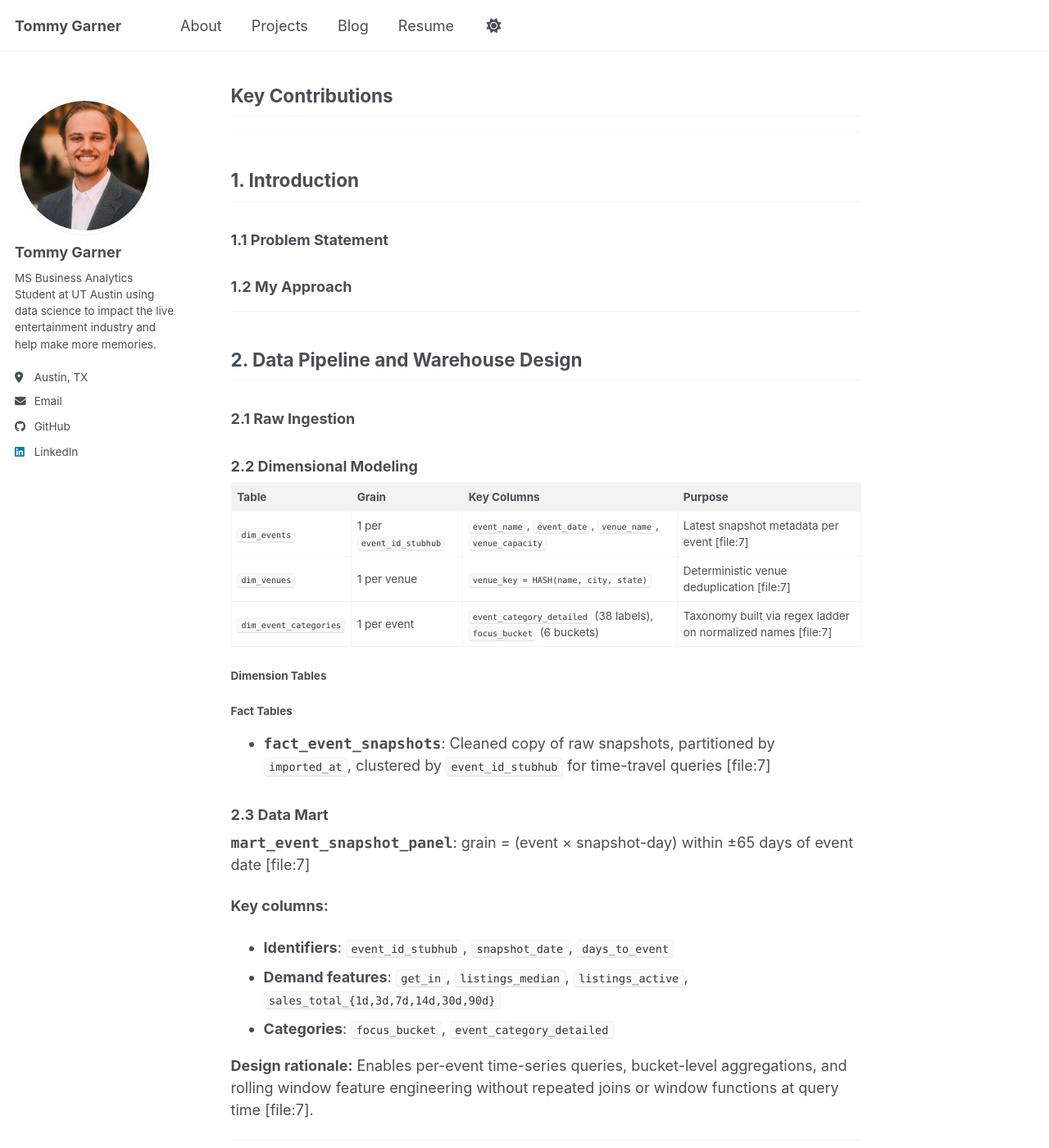
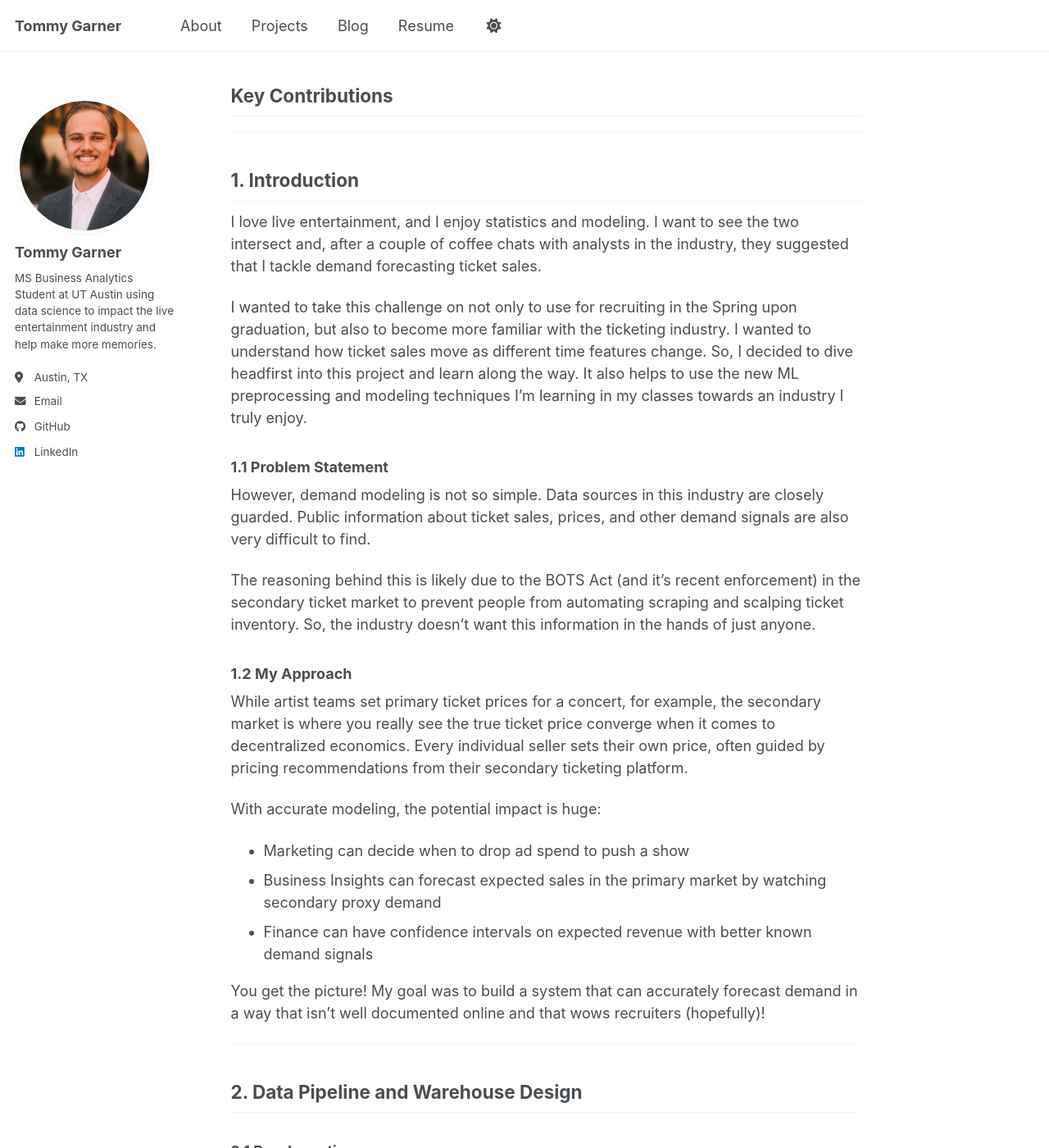
Before and after one commit to tommygarner/tommygarner.github.io, a Jekyll site: the page built from _posts/2025-12-21-seatdata-io.md, in a window 1280 px wide and 1400 px high, scrolled down 277 px. Shown: the whole window at 82% size. Built offline with Jekyll 4.4.1, drawn with Linux system fonts in a browser that asks for light colours; a script bundle is joined from its source files by our own code; library files that are not in the unit come from our copies; some of the changed text lies outside the part shown.

Commit message:
Enhance demand forecasting project overview
Added an introduction and problem statement for demand forecasting in ticket sales, outlining the challenges and my approach to modeling demand.

```diff
--- a/_posts/2025-12-18-seatdata-io.md
+++ b/_posts/2025-12-21-seatdata-io.md
@@ -17,7 +17,7 @@ tags:
   - python
   - sql
   - tensorflow
-excerpt: "How market-specific models reduce RMSE from 93 to 19-43 tickets by learning within isolated focus buckets."
+excerpt: "How segmentation can outperform generalization in prediction machine learning while understanding price-elasticity differences and market-specific secondary ticket transaction patterns."
 ---
 
 ## Abstract
@@ -27,10 +27,24 @@ excerpt: "How market-specific models reduce RMSE from 93 to 19-43 tickets by lea
 ---
 
 ## 1. Introduction
+I love live entertainment, and I enjoy statistics and modeling. I want to see the two intersect and, after a couple of coffee chats with analysts in the industry, they suggested that I tackle demand forecasting ticket sales.
+
+I wanted to take this challenge on not only to use for recruiting in the Spring upon graduation, but also to become more familiar with the ticketing industry. I wanted to understand how ticket sales move as different time features change. So, I decided to dive headfirst into this project and learn along the way. It also helps to use the new ML preprocessing and modeling techniques I'm learning in my classes towards an industry I truly enjoy.
 
 ### 1.1 Problem Statement
+However, demand modeling is not so simple. Data sources in this industry are closely guarded. Public information about ticket sales, prices, and other demand signals are also very difficult to find.
+
+The reasoning behind this is likely due to the BOTS Act (and it's recent enforcement) in the secondary ticket market to prevent people from automating scraping and scalping ticket inventory. So, the industry doesn't want this information in the hands of just anyone.
 
 ### 1.2 My Approach
+While artist teams set primary ticket prices for a concert, for example, the secondary market is where you really see the true ticket price converge when it comes to decentralized economics. Every individual seller sets their own price, often guided by pricing recommendations from their secondary ticketing platform.
+
+With accurate modeling, the potential impact is huge:
+* Marketing can decide when to drop ad spend to push a show
+* Business Insights can forecast expected sales in the primary market by watching secondary proxy demand
+* Finance can have confidence intervals on expected revenue with better known demand signals
+
+You get the picture! My goal was to build a system that can accurately forecast demand in a way that isn't well documented online and that wows recruiters (hopefully)!
 
 ---
 
```
Also changed, not shown: other parts of _posts/2025-12-21-seatdata-io.md (+1 -1 lines).
